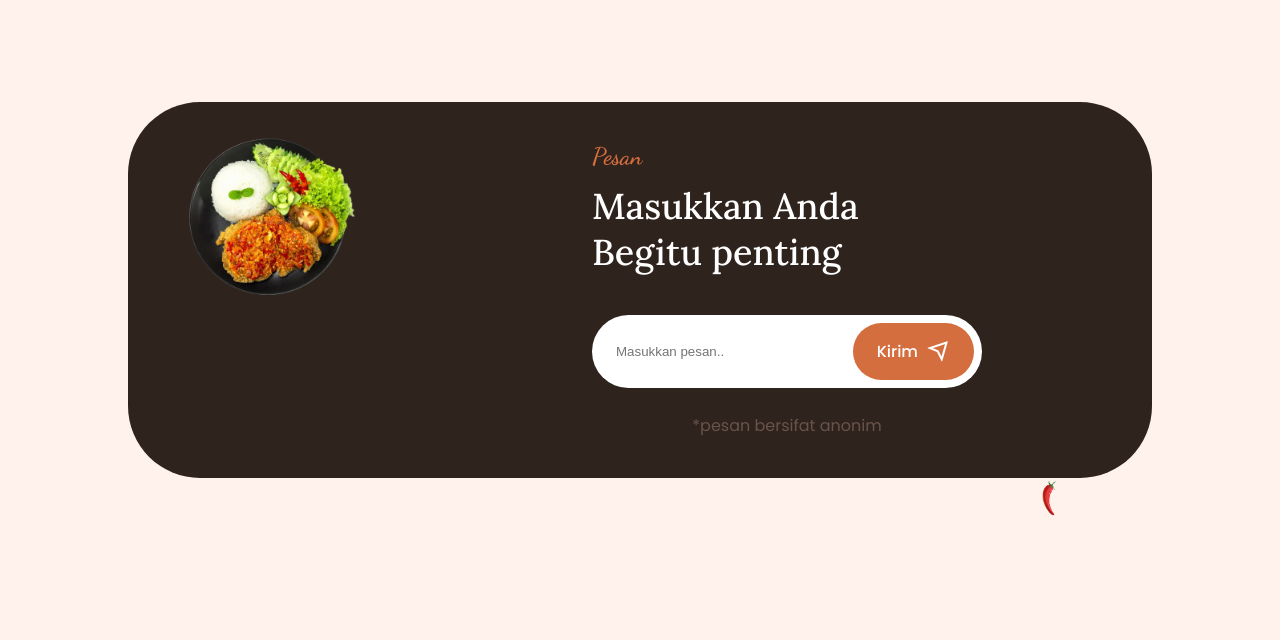
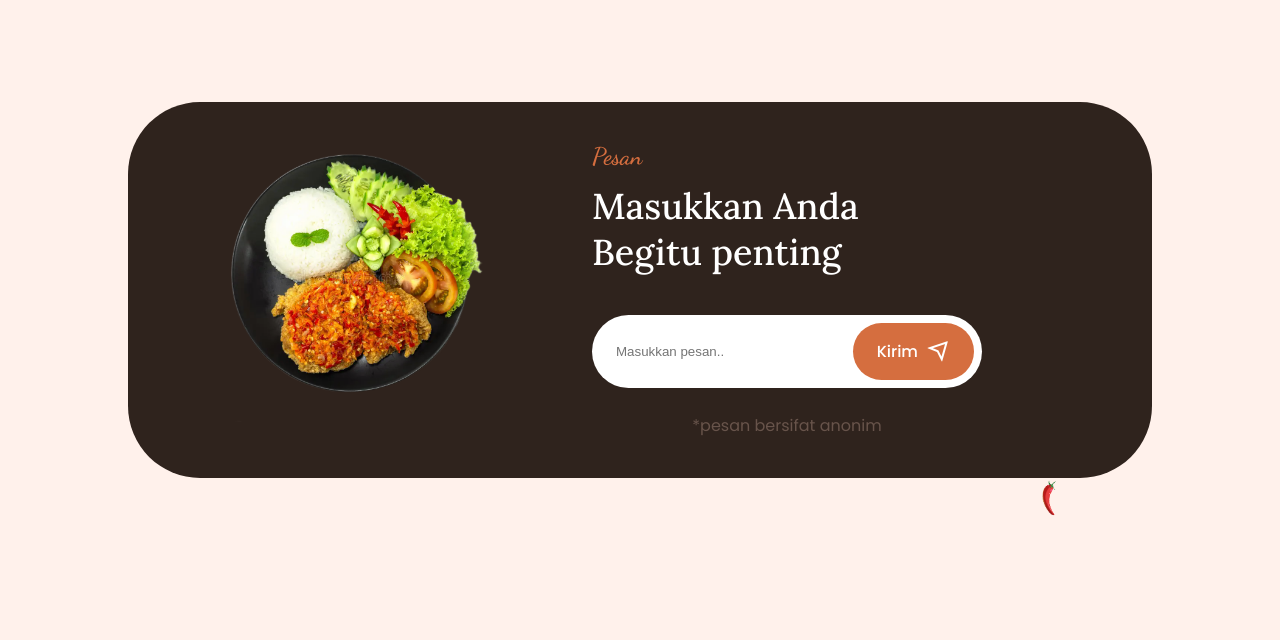
Before and after one commit to Ashura095/Website-Geprek, a plain HTML site: page index.html in a window 1280 px wide. Shown: the part 3100-3740 px from the top of the page. Drawn offline with nearby package versions, Linux system fonts and the light colour scheme.

Commit message:
Menambahkan ukuran img pesan

```diff
--- a/css/style.css
+++ b/css/style.css
@@ -1119,10 +1119,17 @@ max-width: 270px;
     width: 150px;
   }
   .newsletter__img {
-    width: 250px;
+    width: 300px;
     position: relative;
-    left: -8rem;
+    left: -6rem;
+    top: -1rem;
   }
+  #pesan_geprek{
+    margin-top: auto;
+    max-width: 500px;
+
+  }
+
   .newsletter__content {
     grid-template-columns: 198px 390px;
     align-items: center;
--- a/index.html
+++ b/index.html
@@ -287,6 +287,7 @@
               src="img/geprek-3.png"
               alt="newsletter image"
               class="newsletter__img"
+              id="pesan_geprek"
             />
 
             <div class="newsletter__data">
```
